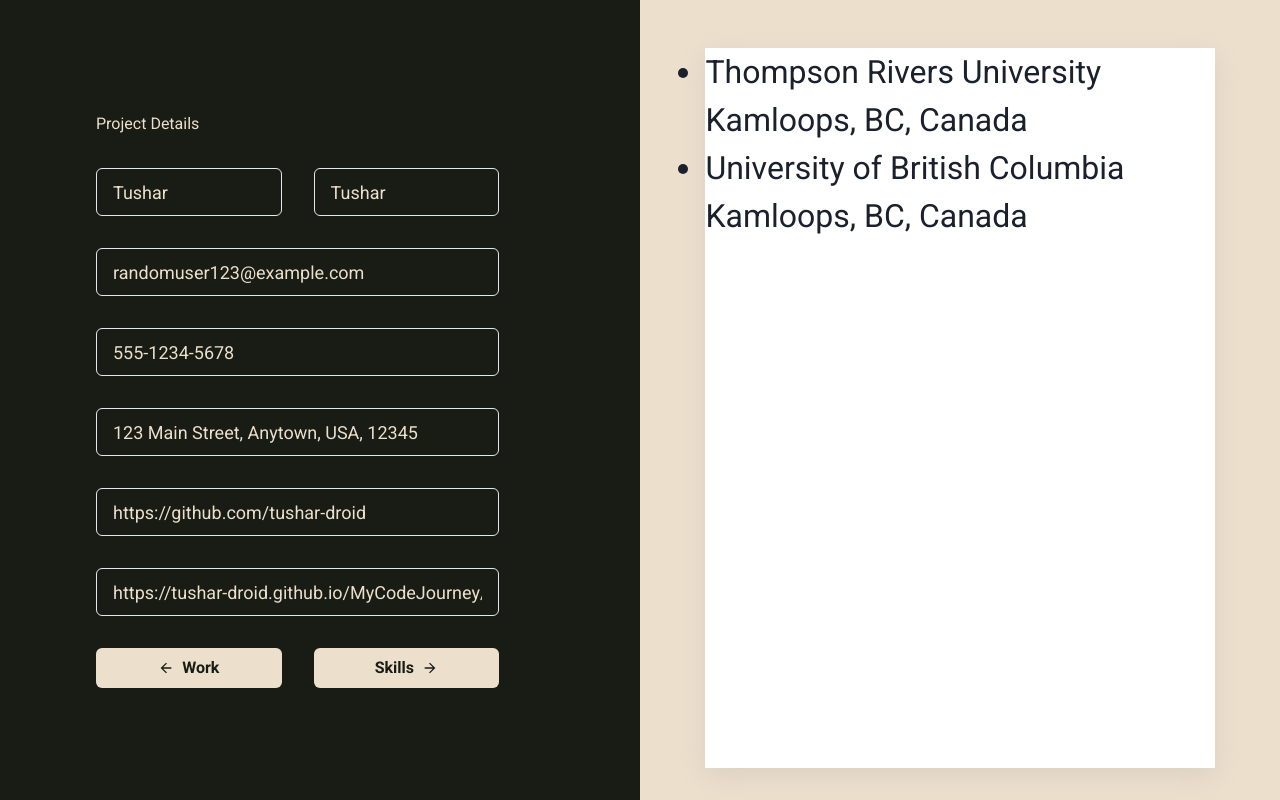
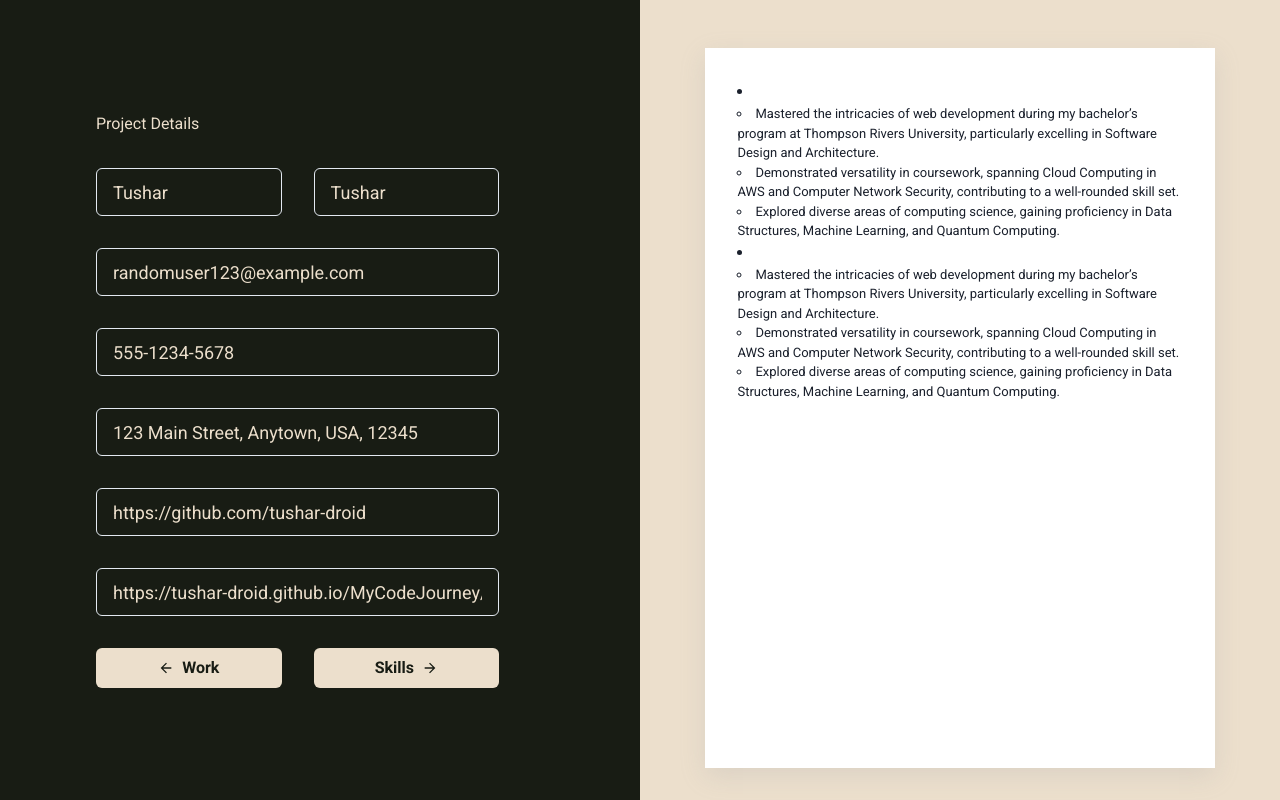
Before and after one commit to tushar-droid/Resume-builder2, a React (Vite) app: page / in a window 1280 px wide. Built offline with nearby package versions, Linux system fonts and the light colour scheme.

Commit message:
added all the forms for Education page (Still needs formatting)

```diff
--- a/src/App.jsx
+++ b/src/App.jsx
@@ -97,16 +97,40 @@ function App() {
         let temp = [...education]
         temp[indexToChange].institutionName = e.target.value
         setEducation(temp)
-
-
-    }
-
+        break
+        }
+    case 'location-field':{
+      let temp = [...education]
+      temp[indexToChange].location = e.target.value
+      setEducation(temp)
+      break
+        }
+    case 'course-field':{
+      let temp = [...education]
+      temp[indexToChange].course = e.target.value
+      setEducation(temp)
+      break
+        }
+    case 'graduationDate-field':{
+      let temp = [...education]
+      temp[indexToChange].graduationDate = e.target.value
+      setEducation(temp)
+      break
+        }
+    case 'gpa-field':{
+      let temp = [...education]
+      temp[indexToChange].gpa = e.target.value
+      setEducation(temp)
+      break
+        }
+    case 'details-field':{
+          let temp = [...education]
+          temp[indexToChange].details = e.target.value
+          setEducation(temp)
+          break
+            }
   }
-
 }
-
-
-
 
 
   return (
--- a/src/Components/EducationDetails.jsx
+++ b/src/Components/EducationDetails.jsx
@@ -1,4 +1,4 @@
-import { Input } from "@chakra-ui/react"
+import { Input, Textarea } from "@chakra-ui/react"
 import PropTypes from 'prop-types'
 
 export default function EducationDetails ({education, handleEducation}) {
@@ -14,6 +14,16 @@ export default function EducationDetails ({education, handleEducation}) {
                             <li key={elem['id']}>
                                 <Input value={elem['institutionName']} onChange={handleEducation} id={'institution-field'} data-key={elem['id']}>
                                 </Input>
+                                <Input value={elem['location']} onChange={handleEducation} id={'location-field'} data-key={elem['id']}>
+                                </Input>
+                                <Input value={elem['course']} onChange={handleEducation} id={'course-field'} data-key={elem['id']}>
+                                </Input>
+                                <Input value={elem['graduationDate']} onChange={handleEducation} id={'graduationDate-field'} data-key={elem['id']}>
+                                </Input>
+                                <Input value={elem['gpa']} onChange={handleEducation} id={'gpa-field'} data-key={elem['id']}>
+                                </Input>
+                                <Textarea value={elem['details']} onChange={handleEducation} id={'details-field'} data-key={elem['id']}>
+                                </Textarea>
                             </li>
                         )
                     })
--- a/src/Components/RightPane.jsx
+++ b/src/Components/RightPane.jsx
@@ -2,6 +2,8 @@ import PropTypes from 'prop-types'
 import '../styles/RightPane.css'
 
 export default function RightPane ({generalDetails, education}) {
+
+
 
     return (
         <div className="right-pane">
@@ -13,18 +15,21 @@ export default function RightPane ({generalDetails, education}) {
                         education.map ((elem) =>{
                            return( <li key={elem['id']}>{
                             <>
-                                <h1>
-                                    {elem['institutionName']}
-                                </h1>
+                                {/* <h1>{elem['institutionName']}</h1>
                                 <h2> {elem['location']}</h2>
+                                <h2> {elem['course']}</h2>
+                                <h2> {elem['graduationDate']}</h2>
+                                <h2> {elem['gpa']}</h2>   */}
+                                {/* <h2> {elem['details']}</h2> */}
+                                <ul className='temp'>
+                                    {elem['details'].split('\n').map((d) => <li key={elem['id']}>{d}</li>)}
+                                </ul>
+
                             </>
                             }</li>)
                         } )
                     }
                     </ul>
-
-
-
                 </div>
                 <div className='preview page2' >
                 </div>
--- a/src/styles/RightPane.css
+++ b/src/styles/RightPane.css
@@ -18,6 +18,7 @@
     justify-content: center;
     gap: 3rem;
 
+
 }
 
 .preview{
@@ -26,6 +27,19 @@
     width: calc(90vh / 1.414);
     box-shadow: rgba(149, 157, 165, 0.2) 0px 8px 24px;
     margin-bottom: 20px;
-    font-size: 2rem;
+    background-color: white;
+    display: flex;
+    justify-content: center;
+    padding: 2rem;
+}
+
+
+
+.temp{
+    font-size: small;
 
 }
+
+ul{
+    list-style-position: inside
+}
```
